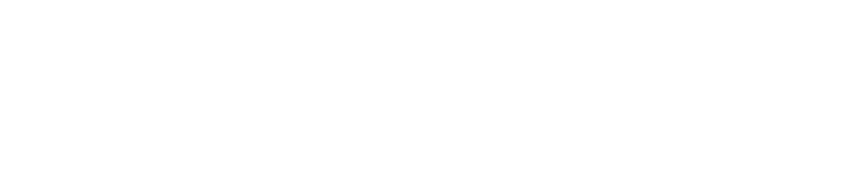
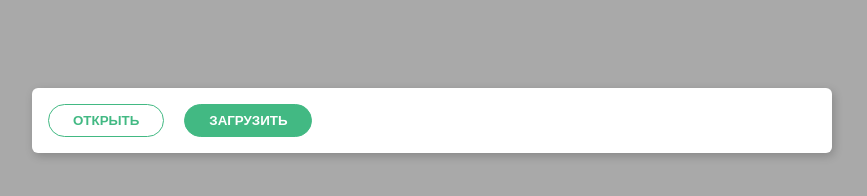
Before and after one commit to elenafrontend/js-tasks, a website built with Parcel: page upload/index.html in a window 1280 px wide. Shown: the whole page, without its empty margins (208-1075 px from the left). Built offline with nearby package versions, Linux system fonts and the light colour scheme.

Commit message:
feat: base markup

```diff
--- a/upload/index.html
+++ b/upload/index.html
@@ -1,13 +1,20 @@
 <!doctype html>
-<html lang="en">
+<html lang="ru">
 <head>
   <meta charset="UTF-8">
   <meta name="viewport"
         content="width=device-width, user-scalable=no, initial-scale=1.0, maximum-scale=1.0, minimum-scale=1.0">
   <meta http-equiv="X-UA-Compatible" content="ie=edge">
+  <link rel="stylesheet" href="theme.css">
   <title>Upload files</title>
 </head>
 <body>
+  <div class="container">
+    <div class="card">
+      <button class="btn">Открыть</button>
+      <button class="btn primary">Загрузить</button>
+    </div>
+  </div>
 
   <script src="app.js" type="module"></script>
 </body>
--- /dev/null
+++ b/upload/theme.css
@@ -0,0 +1,51 @@
+@import url('https://fonts.googleapis.com/css2?family=Roboto&display=swap');
+
+body {
+  font-family: 'Roboto', sans-serif;
+  background: #a9a9a9;
+}
+
+.container {
+  margin: 0 auto;
+  padding-top: 5rem;
+  width: 800px;
+}
+
+.card {
+  border-radius: 6px;
+  padding: 1rem;
+  background: #ffffff;
+  box-shadow: 2px 3px 10px rgba(0, 0, 0, 0.2);
+}
+
+.btn {
+  position: relative;
+
+  margin-right: 1rem;
+  border: 1px solid #42b983;
+  border-radius: 99px;
+  padding: 0.5rem 1.5rem;
+
+  color: #42b983;
+  font-weight: 700;
+  text-decoration: none;
+  text-transform: uppercase;
+
+  background: #ffffff;
+  outline: none;
+  cursor: pointer;
+  transition: all 0.22s;
+}
+
+.btn.primary {
+  color: #ffffff;
+  background: #42b983;
+}
+
+.btn:active {
+  box-shadow: inset 1px 1px 1px rgba(0, 0, 0, 0.3);
+}
+
+.btn:hover {
+  opacity: 0.8;
+}
```
